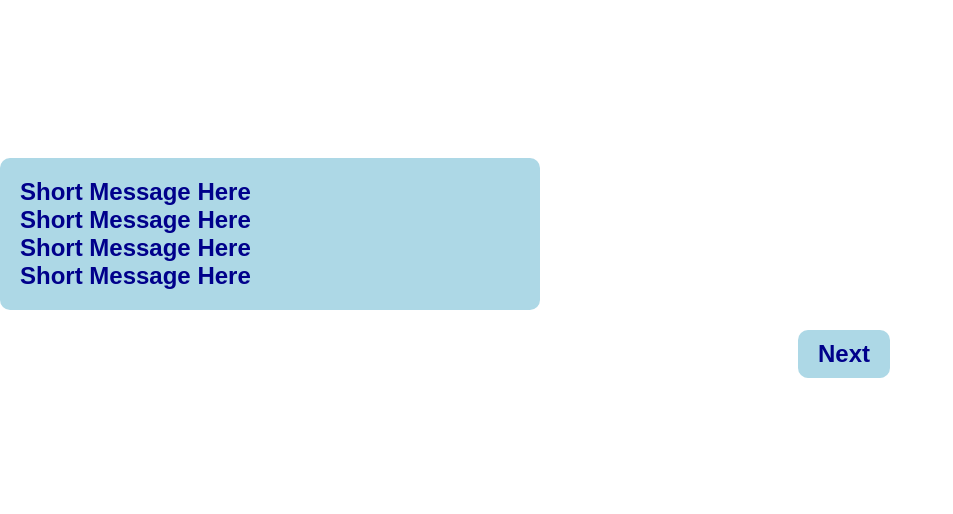
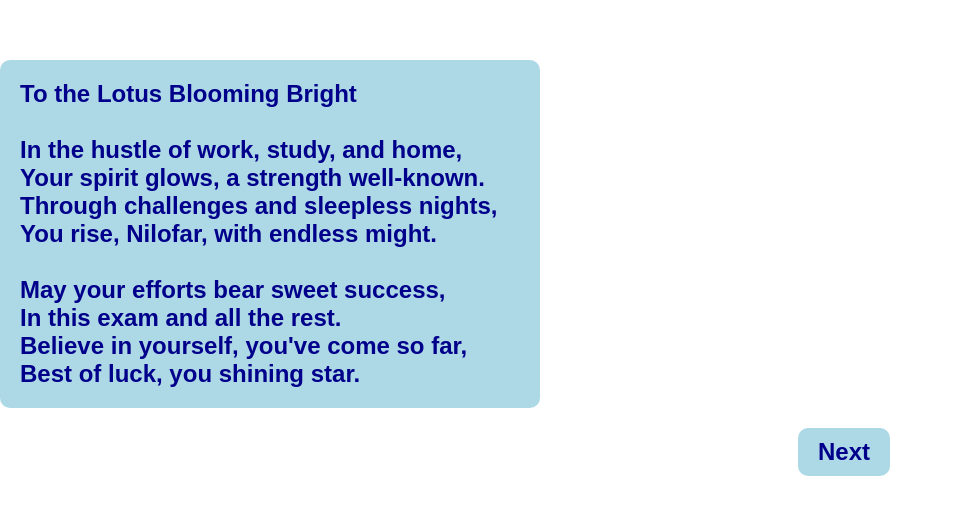
Before and after one commit to PrasenjeetSC/Nilofar-Exam-WIsh, a plain HTML site: page page2.html in a window 1280 px wide. Shown: the part 132-646 px from the top of the page, without its empty margins (0-953 px from the left). Drawn offline with Linux system fonts and the light colour scheme.

Commit message:
Update page2.html

```diff
--- a/page2.html
+++ b/page2.html
@@ -62,10 +62,15 @@
 </head>
 <body>
     <div class="message-box">
-        Short Message Here<br>
-        Short Message Here<br>
-        Short Message Here<br>
-        Short Message Here<br>
+        To the Lotus Blooming Bright<br><br>
+        In the hustle of work, study, and home,<br>
+        Your spirit glows, a strength well-known.<br>
+        Through challenges and sleepless nights,<br>
+        You rise, Nilofar, with endless might.<br><br>
+        May your efforts bear sweet success,<br>
+        In this exam and all the rest.<br>
+        Believe in yourself, you've come so far,<br>
+        Best of luck, you shining star.<br>
     </div>
     <div class="next-button">
         <button onclick="location.href='page3.html'">Next</button>
```
